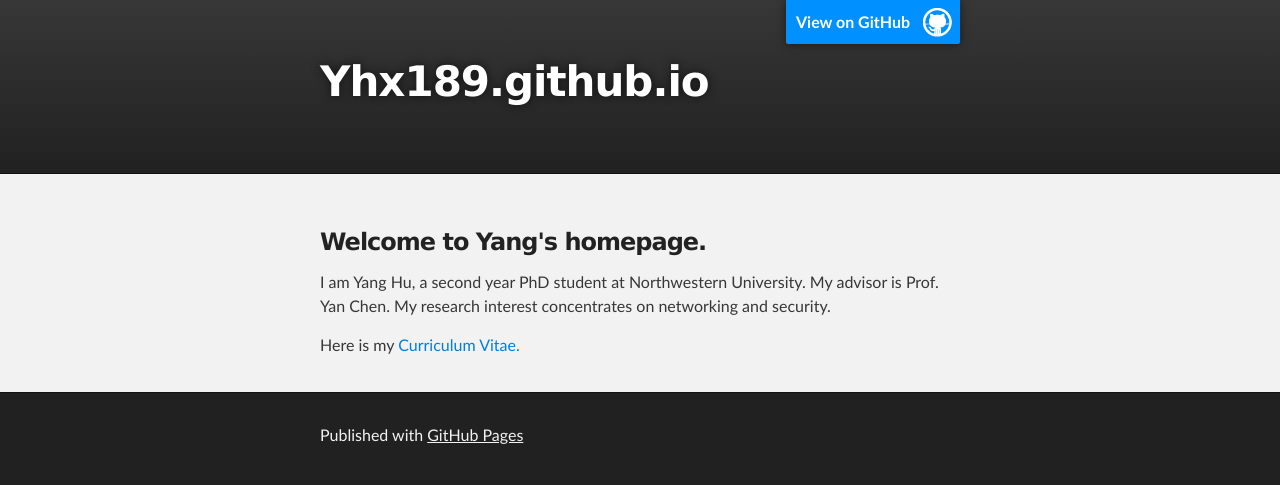
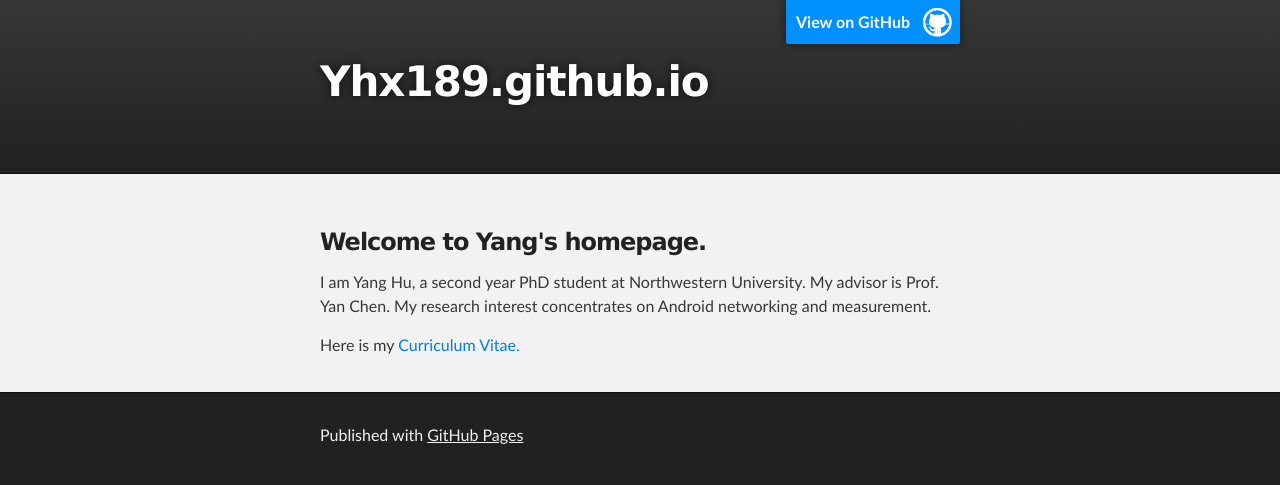
Before and after one commit to yhx189/yhx189.github.io, a plain HTML site: page index.html in a window 1280 px wide. Drawn offline with Linux system fonts and the light colour scheme.

Commit message:
Update index.html

```diff
--- a/index.html
+++ b/index.html
@@ -30,7 +30,7 @@
         <h3>
 <a id="welcome-to-yangs-homepage" class="anchor" href="#welcome-to-yangs-homepage" aria-hidden="true"><span class="octicon octicon-link"></span></a>Welcome to Yang's homepage.</h3>
 
-<p>I am Yang Hu, a second year PhD student at Northwestern University. My advisor is Prof. Yan Chen. My research interest concentrates on networking and security.</p>
+<p>I am Yang Hu, a second year PhD student at Northwestern University. My advisor is Prof. Yan Chen. My research interest concentrates on Android networking and measurement.</p>
 
 <p>Here is my <a href="CV_YangHu.pdf">Curriculum Vitae. </a></p>
       </section>
```
